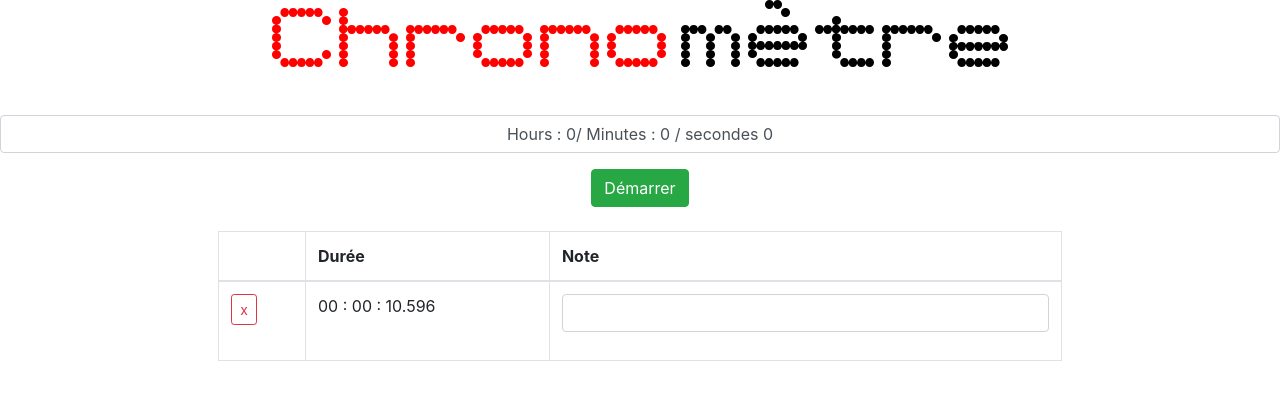
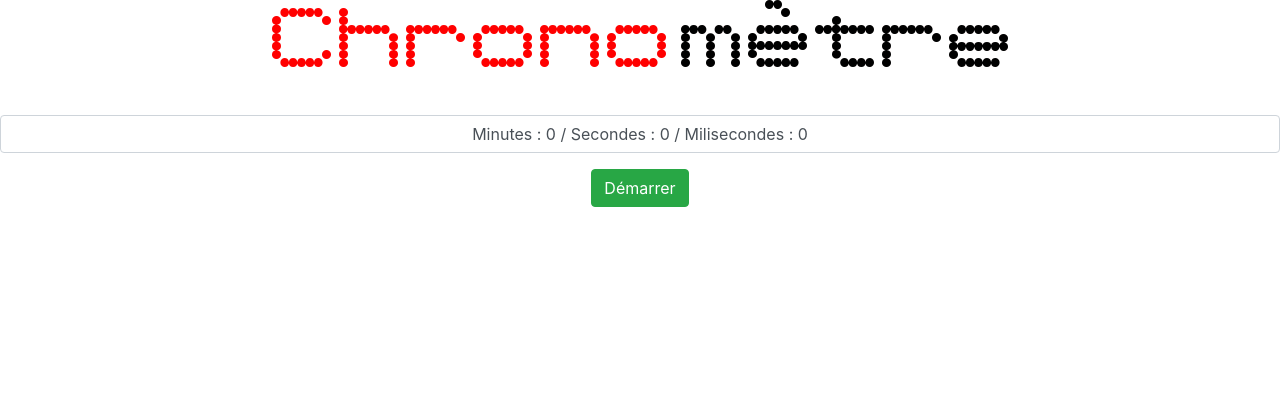
Before and after one commit to Flyingbiker/Angular-chronometre, an Angular app: page / in a window 1280 px wide. Shown: the top 400 px of the page. Built offline with nearby package versions, Linux system fonts and the light colour scheme.

Commit message:
ng-if sur tableau + ajout note dans chronoItem

```diff
--- a/src/app/app.component.html
+++ b/src/app/app.component.html
@@ -2,7 +2,7 @@
   <img src="../assets/logo-chronometre-en-ligne.png" alt="Logo chrono">
 </div>
 <div class="form-control text-center mt-5 mb-3">
-  Hours : {{ hours }}/ Minutes : {{ minutes }} / secondes {{ seconds }}
+  Minutes : {{ minutes }} / Secondes : {{ seconds }} / Milisecondes : {{ miliSeconds }}
 </div>
 <div class="text-center">
 
@@ -15,16 +15,17 @@
   </div>
   <div *ngIf="chronoOn && isPaused">
     <button class="btn btn-danger" (click)="startChrono()">Poursuivre</button>
-    <button class="btn btn-primary" (click)="holdTime()">Retenir</button>
+    <button class="btn btn-primary" (click)="clearChrono()">Arrêter</button>
   </div>
 
 </div>
-<div class="row justify-content-center">
+<div class="row justify-content-center" *ngIf="arrayTime.length > 0">
   <div class="col-md-8 justify-content-center">
     <table class="table table-bordered table-hover mt-4">
+
       <thead>
       <tr>
-        <th scope="col"></th>
+        <th scope="col">Supprimer</th>
         <th scope="col">Durée</th>
         <th scope="col">Note</th>
       </tr>
@@ -33,38 +34,20 @@
       <tbody>
         <tr *ngFor="let time of arrayTime; let i=index" scope="row">
           <th scope="row">
-            <button type="button" class="btn btn-sm btn-outline-danger">
-              x
+            <button type="button" class="btn btn-sm btn-outline-danger"
+            (click)="clearTimeHold(i)">
+              X
             </button>
           </th>
           <td>
-            {{ time.hours }} : {{ time.minutes }}: {{ time.seconds }}
+            {{ time.minutes }}: {{ time.seconds }} : {{ time.miliSeconds }}
           </td>
           <td>
             <div class="form-group">
-              <input type="text" class="form-control">
+              <input type="text" class="form-control" (keyup)="addNoteTime($event, time)">
             </div>
           </td>
-
         </tr>
-
-      <tr>
-        <th scope="row">
-          <button type="button" class="btn btn-sm btn-outline-danger">
-            x
-          </button>
-        </th>
-
-        <td>
-          00 : 00 : 10.596
-        </td>
-
-        <td>
-          <div class="form-group">
-            <input type="email" class="form-control">
-          </div>
-        </td>
-      </tr>
       </tbody>
     </table>
   </div>
--- a/src/app/app.component.ts
+++ b/src/app/app.component.ts
@@ -1,4 +1,6 @@
 import { Component } from '@angular/core';
+import { ChronoItem } from './chrono';
+
 
 @Component({
   selector: 'app-root',
@@ -9,24 +11,25 @@ export class AppComponent {
   title = 'stopwatch';
 
   public time : number = 0;
+  public miliSeconds : number = 0;
   public seconds : number = 0;
   public minutes : number = 0;
-  public hours : number = 0;
   public chronoOn : boolean = false;
   public isPaused : boolean = false;
-  public chrono : number ;
+  public chrono : number|null = null ;
+  public index : number = 0;
 
-  public arrayTime : Array<object> = [];
+  public arrayTime : Array<ChronoItem> = [];
 
   public startChrono() : number {
     this.chronoOn = true;
     this.isPaused = false;
     this.chrono = setInterval(()=>{
       this.time += 1;
-      this.seconds = this.time % 60;
-      this.minutes = Math.floor((this.time / 60) % 60);
-      this.hours = Math.floor(this.time / 60 / 60);
-      }, 1000);
+      this.miliSeconds = this.time % 100;
+      this.seconds = Math.floor((this.time / 100) % 60);
+      this.minutes = Math.floor((this.time / 60 / 100) % 60);
+      }, 10);
     return this.time;
   }
 
@@ -37,18 +40,48 @@ export class AppComponent {
 
   public pauseChrono() {
     this.isPaused = true;
-    clearInterval(this.chrono);
+    if (this.chrono !== null){
+      clearInterval(this.chrono);
+    }
   }
 
   public holdTime() : Array<object> {
     this.arrayTime.push({
-      "hours": this.hours,
       "minutes" : this.minutes,
-      "seconds" : this.seconds
+      "seconds" : this.seconds,
+      "miliSeconds" : this.miliSeconds,
+      "note" : ''
     })
+    this.index ++;
     console.log( this.arrayTime );
 
     return this.arrayTime;
   }
 
+  public clearChrono(){
+    this.chronoOn = false;
+    this.time = 0;
+    this.miliSeconds = 0;
+    this.seconds = 0;
+    this.minutes = 0;
+  }
+
+  public clearTimeHold(index : number) : Array<object> {
+    this.arrayTime.splice(index,1);
+    return this.arrayTime;
+  }
+
+  public addNoteTime($event : KeyboardEvent, object :ChronoItem): void {
+    if ($event.code === 'Enter'){
+      const $input : EventTarget | null = $event.target;
+      if ( $input instanceof HTMLInputElement) {
+        console.log($input.value);
+        const stringInput = $input.value.trim();
+        if (stringInput !== ''){
+          object.note = stringInput;
+        }
+      }
+    }
+  }
+
 }
--- /dev/null
+++ b/src/app/chrono.d.ts
@@ -0,0 +1,6 @@
+export interface ChronoItem {
+    miliSeconds : number,
+    seconds : number,
+    minutes : number,
+    note : string;
+}
```
